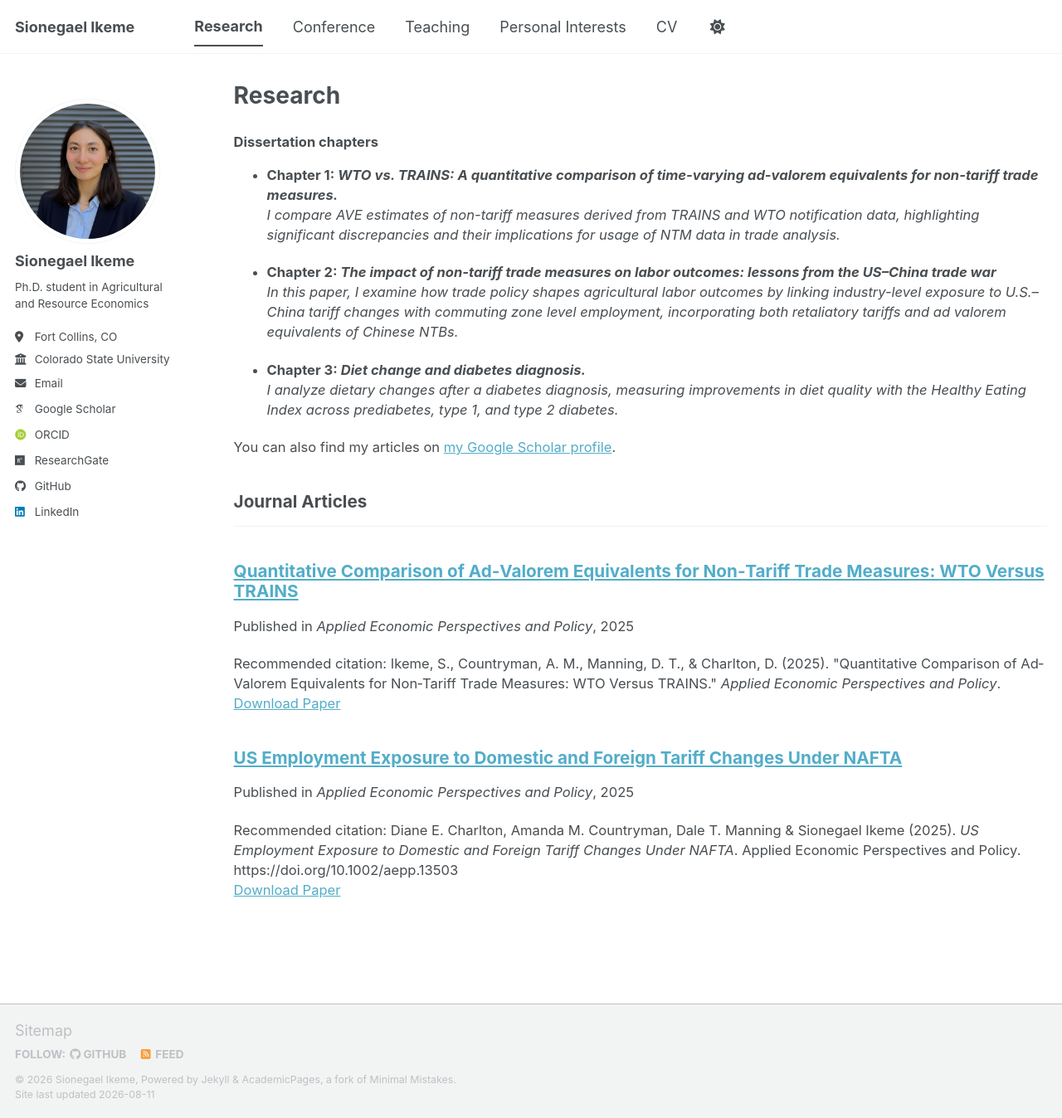
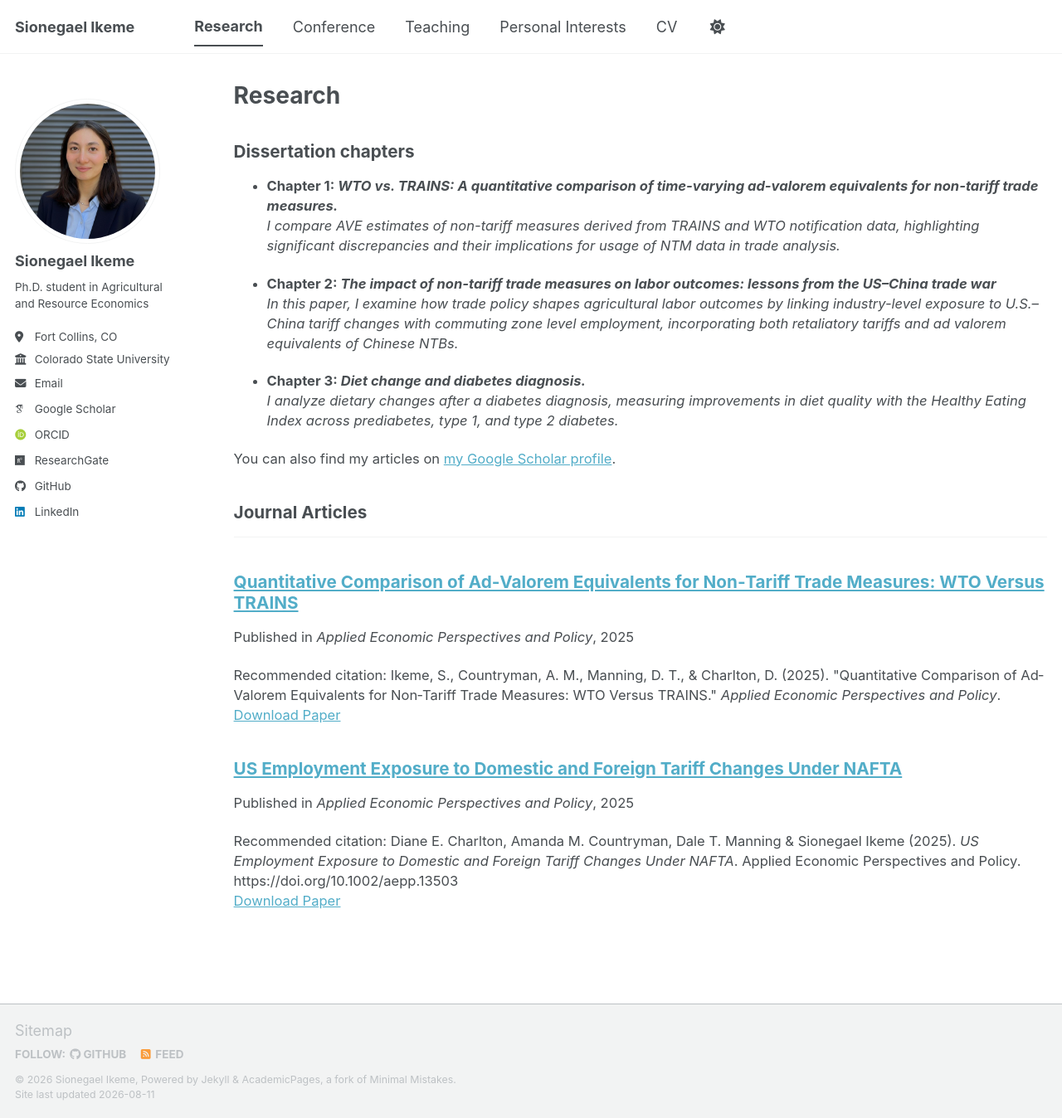
Before and after one commit to sikeme10/sikeme10.github.io, a Jekyll site: the page built from _pages/publications.html, in a window 1280 px wide and 1348 px high. Shown: the whole window at 83% size. Built offline with Jekyll 4.4.1, drawn with Linux system fonts in a browser that asks for light colours; some web fonts are replaced; a script bundle is joined from its source files by our own code; library files that are not in the unit come from our copies.

```diff
--- a/_pages/publications.html
+++ b/_pages/publications.html
@@ -8,7 +8,7 @@ author_profile: true
 <div style="font-size: 0.92em; line-height: 1.45;">
 
   {% capture pubs_md %}
-### Dissertation chapters
+## Dissertation chapters
 
 - **Chapter 1: _WTO vs. TRAINS: A quantitative comparison of time-varying ad-valorem equivalents for non-tariff trade measures._**
   _I compare AVE estimates of non-tariff measures derived from TRAINS and WTO notification data, highlighting significant discrepancies and their implications for usage of NTM data in trade analysis._
```
